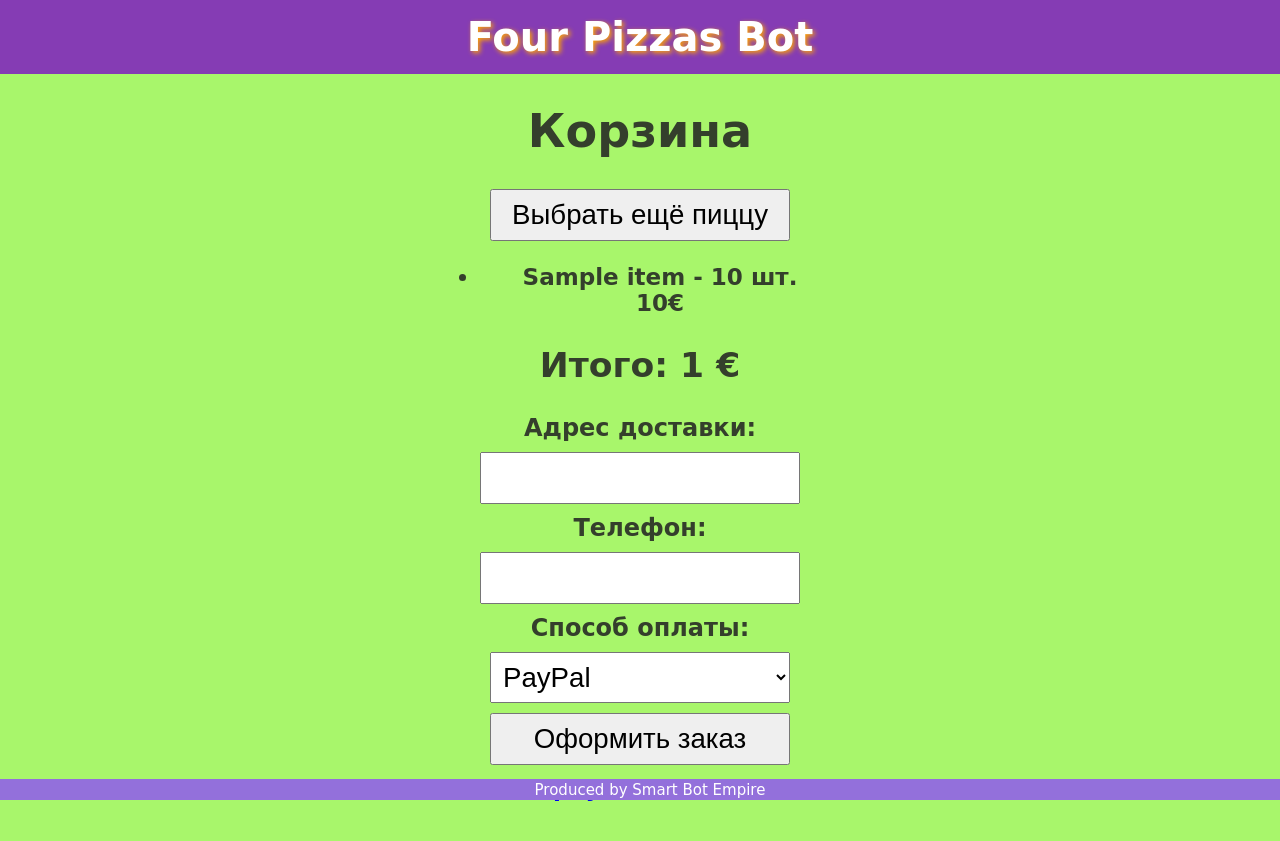
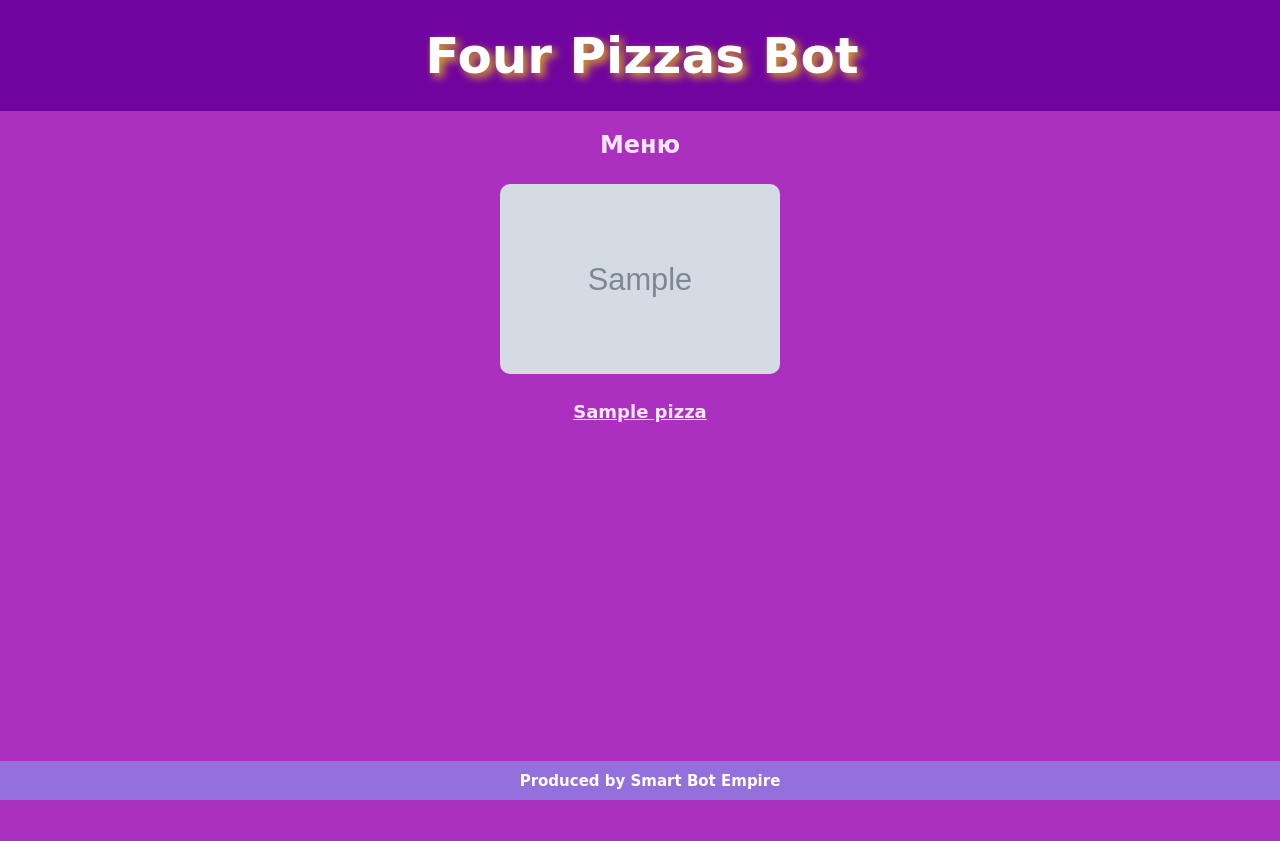
Before and after one commit to shichchirtch/WA_ngrok_bot, a Flask app: template templates/index.html in a window 1280 px wide. After the commit the page ends 800 px from the top, so only its background shows below. Run offline with Flask 3, Linux system fonts and the light colour scheme; the template is opened without the code that fills it: most values are stand-ins (such as "Sample title", 1, 10 or a date in 2020); grey boxes marked "Sample" are stand-in pictures; parts of the project's set-up code (start-up, migrations or seed data) failed here and were passed over.

Commit message:
3 Commit
Код приведен в соотвтествие  с первой версией бота

```diff
--- a/static/script.js
+++ b/static/script.js
@@ -19,7 +19,7 @@ document.addEventListener("DOMContentLoaded", function () {
         let pricePizzaElement = document.querySelector("#price");
         let basePrice = parseFloat(pricePizzaElement.getAttribute("data-price")); // Берём цену из HTML
         let quantity = 1;
-        const BASE_URL = "https://4437-2a00-20-8-1dfb-c3-5496-c60c-67b1.ngrok-free.app";
+        const BASE_URL = "https://720a-2a00-20-8-1dfb-c3-5496-c60c-67b1.ngrok-free.app";
 
         decreaseBtn.addEventListener("click", function () {
             if (quantity > 1) {
--- a/templates/index.html
+++ b/templates/index.html
@@ -1,62 +1,30 @@
+<!-- index.html -->
 <!DOCTYPE html>
 <html lang="ru">
 <head>
     <meta charset="UTF-8">
     <meta name="viewport" content="width=device-width, initial-scale=1.0">
-    <title>Корзина</title>
-
-    <!-- Подключаем внешний файл стилей -->
-    <link rel="stylesheet" href="/static/cart.css">
+    <link rel="stylesheet" href="{{ url_for('static', filename='style.css') }}">
+    <title class="menu_style">Меню</title>
 </head>
 <body>
-<header>
+    <header>
         <h1>Four Pizzas Bot</h1>
     </header>
 
     <main>
-    <div class="container">
-        <h1>Корзина</h1>
+        <h2>Меню</h2>
+        <div class="pizza-list">
+            {% for pizza in pizzas %}
+                <a href="{{ url_for('pizza_detail', pizza_id=pizza.id) }}">
+                    <img src="{{ url_for('static', filename=pizza.image) }}" alt="{{ pizza.name }}">
+                    <p>{{ pizza.name }}</p>
+                </a>
+            {% endfor %}
+        </div>
+    </main>
 
-        <!-- Кнопка для возврата на главную страницу (чтобы выбрать ещё пиццу) -->
-        <button onclick="window.location.href='/'">Выбрать ещё пиццу</button>
-
-        <!-- Список товаров в корзине -->
-        <ul id="cartItems">
-            {% for item in cart %}
-                <li>{{ item.name }} - {{ item.quantity }} шт.</li> <!-- Название пиццы и количество -->
-
-                <span>{{item.price}}€</span> <!-- Подсчёт стоимости для каждой позиции -->
-            {% endfor %}
-        </ul>
-
-        <!-- Отображение итоговой суммы заказа -->
-        <h2>Итого: <span id="totalPrice">{{ total_price }} €</span></h2>
-
-        <!-- Форма оформления заказа -->
-        <form id="orderForm">
-            <label for="address"><b>Адрес доставки:</b></label>
-            <input type="text" id="address" name="address" required> <!-- Ввод адреса -->
-
-            <label for="phone"><b>Телефон:</b></label>
-            <input type="text" id="phone" name="phone" required> <!-- Ввод телефона -->
-
-            <label for="payment"><b>Способ оплаты:</b></label>
-            <select id="payment" name="payment">
-                <option value="paypal">PayPal</option>
-                <option value="cash">Наличные</option>
-            </select> <!-- Выбор способа оплаты -->
-
-            <button type="submit">Оформить заказ</button> <!-- Кнопка для отправки заказа -->
-        </form>
-
-        <!-- Ссылка для возврата в меню с очисткой корзины -->
-        <a href="/" id="resetOrder">Вернуться в меню</a>
-    </div>
-
-    <!-- Подключение внешнего JavaScript-файла -->
-    <script src="{{ url_for('static', filename='cart.js') }}"></script>
-             </main>
-<footer>
+    <footer>
         <a href="https://t.me/smart_bot_empire" target="_blank">Produced by Smart Bot Empire</a>
     </footer>
 </body>
```
Also changed, not shown: templates/cart.html (+4 -4 lines).
